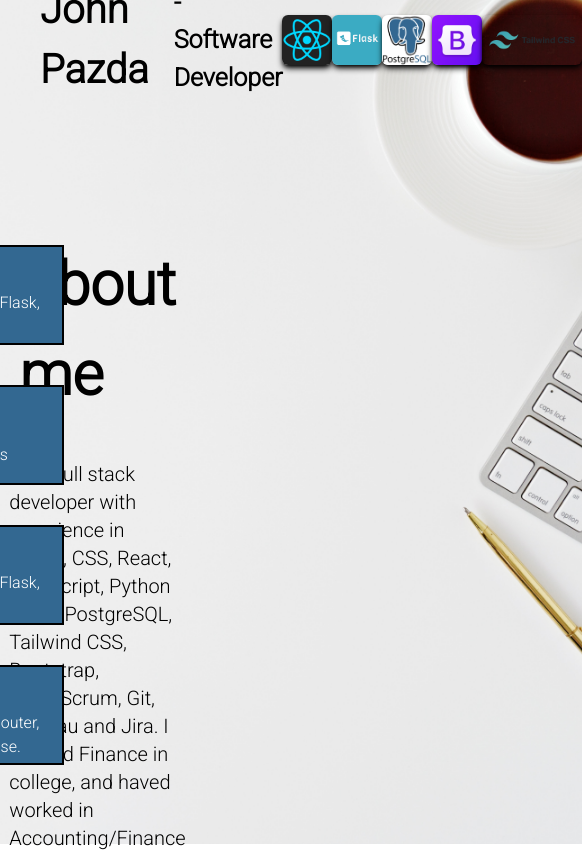
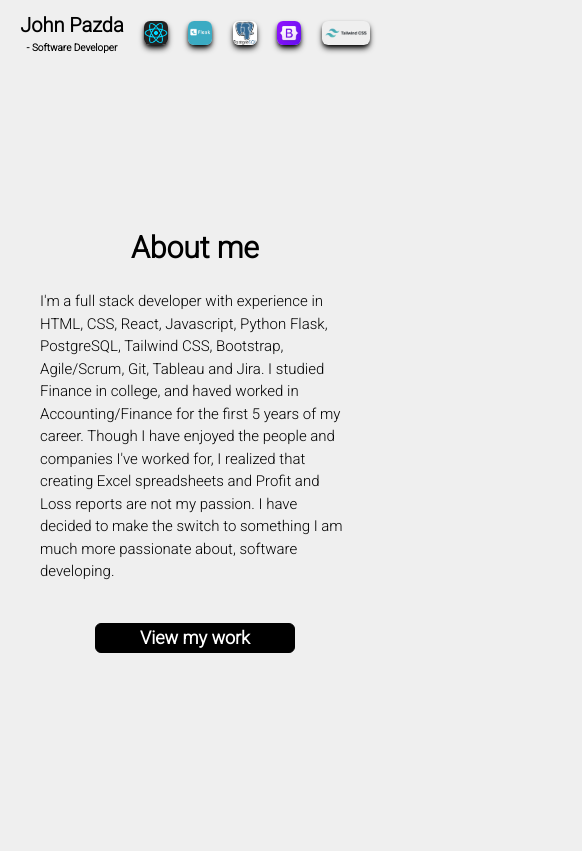
Before and after one commit to Jpazda/portfolio, a React (Create React App) app: page / in a window 390 px wide. Shown: the top 851 px of the page, 582 px wide, since content can reach past the window. Built offline with nearby package versions, Linux system fonts and the light colour scheme.

Commit message:
added responsive styling for cell phones/small screens

```diff
--- a/src/App.js
+++ b/src/App.js
@@ -12,8 +12,8 @@ function App() {
     <div className="d-flex flex-col h-screen w-screen">
       <AppContext.Provider value={{ showProjects, setShowProjects }}>
         <Header />
-        {!showProjects ? <AboutMe /> : ""}
-        <Projects />
+         { !showProjects ? <AboutMe /> : ""}
+         <Projects />
       </AppContext.Provider>
     </div>
   );
--- a/src/Component/AboutMe.jsx
+++ b/src/Component/AboutMe.jsx
@@ -9,9 +9,9 @@ export const AboutMe = () => {
   };
 
   return (
-    <div className="d-flex flex-col w-[50%] items-center justify-around mt-[100px] 2xl:mt-[200px] h-[40%] p-[40px] gap-[40px] ease-in duration-500">
-      <div className="text-[60px] font-bold mt-[20px]"> About me</div>
-      <p className="text-xl">
+    <div className="d-flex flex-col w-[100%] md:w-[50%] items-center justify-around mt-[100px] 2xl:mt-[200px] h-[40%] p-[40px] gap-[20px] md:gap-[40px] ease-in duration-500">
+      <div className="text-[30px] md:text-[60px] font-bold mt-[20px]"> About me</div>
+      <p className="text-[15px] md:text-xl">
         I'm a full stack developer with experience in HTML, CSS, React,
         Javascript, Python Flask, PostgreSQL, Tailwind CSS, Bootstrap,
         Agile/Scrum, Git, Tableau and Jira. I studied Finance in college, and
@@ -24,7 +24,7 @@ export const AboutMe = () => {
       <button
         className="border border-black h-[75px] w-[200px]
                             rounded-md text-white text-lg
-                            font-semibold bg-black hover:scale-95"
+                            font-semibold bg-black hover:scale-95 mt-[20px] md:mt-[0px]"
         onClick={handleClick}
       >
         View my work
--- a/src/Component/Project.jsx
+++ b/src/Component/Project.jsx
@@ -6,11 +6,11 @@ export const Project = ({ name, description, repoURL }) => {
   };
   return (
     <div
-      className="d-flex justify-self-center flex-col items-center justify-center w-[400px] h-[100px] xl:w-[300] xl:h-[150] text-white bg-[#336891] p-[10px] border-2 border-black hover:scale-95 cursor-pointer"
+      className="d-flex justify-self-center flex-col items-center justify-center w-[200px] h-[75px] md:w-[400px] md:h-[100px] xl:w-[300] xl:h-[150] text-white bg-[#336891] p-[10px] border-2 border-black hover:scale-95 cursor-pointer"
       onClick={handleClick}
     >
-      <p className="text-2xl font-bold mb-[8px]">{name}</p>
-      <p className="d-flex text-center justify-center">{description}</p>
+      <p className="text-[15px] md:text-2xl font-bold mb-[8px]">{name}</p>
+      <p className="text-[10px] d-flex text-center justify-center">{description}</p>
     </div>
   );
 };
--- a/src/Component/Projects.jsx
+++ b/src/Component/Projects.jsx
@@ -11,12 +11,12 @@ export const Projects = () => {
 
   return (
     <div
-      className={`d-flex flex-col w-[70%] mt-[25px] 2xl:mt-[100px] items-center h-[70%] p-[40px] mb-[200px] absolute left-0 -translate-x-full transition-all duration-500 ease-in-out ${
+      className={`d-flex flex-col w-[100%] md:w-[70%] mt-[25px] 2xl:mt-[100px] items-center h-[70%] p-[40px] mb-[200px] absolute left-0 -translate-x-full transition-all duration-500 ease-in-out ${
         showProjects ? "translate-x-0" : ""
       }`}
     >
       <div className="text-[40px] 2xl:text-[60px] font-bold mt-[20px]">My Projects</div>
-      <div className="w-full grid grid-cols-1 2xl:grid-cols-2 gap-[40px] items-center justify-center mt-[40px]">
+      <div className="w-full grid grid-cols-1 2xl:grid-cols-2 gap-[20px] md:gap-[30px] xl:gap-[40px] items-center justify-center mt-[40px]">
         <Project
           name="ShelfShare"
           description="Book exchange platform created with React, Flask, PostgreSQL, and Bootstrap"
--- a/src/Component/header.jsx
+++ b/src/Component/header.jsx
@@ -7,35 +7,35 @@ import tailwind from "../assets/tailwind logo.png";
 
 export const Header = () => {
   return (
-    <div className="h-[40px] 2xl-h-[70px] d-flex flex-row items-center justify-around w-screen p-[40px] 2xl:p-[75px]">
-      <div className="d-flex flex-row items-center gap-[25px]">
-        <div className="text-[40px] 2xl:text-[65px] d-flex font-extrabold">John Pazda</div>
-        <p className="text-[25px] font-semibold">- Software Developer</p>
+    <div className="md:h-[40px] 2xl:h-[70px] d-flex flex-row items-center justify-around w-screen p-[10px] md:p-[40px] 2xl:p-[75px]">
+      <div className="d-flex flex-col md:flex-row items-center md:gap-[25px]">
+        <div className="text-[20px] md:text-[40px] 2xl:text-[65px] d-flex font-extrabold">John Pazda</div>
+        <p className="text-[10px] md:text-[25px] font-semibold">- Software Developer</p>
       </div>
         <img
           src={react}
           alt=""
-          className="h-[50px] rounded-md shadow-md shadow-black"
+          className="h-[24px] md:h-[50px] rounded-md shadow-md shadow-black"
         />
         <img
           src={flask}
           alt=""
-          className="h-[50px] rounded-md shadow-md shadow-black"
+          className="h-[24px] md:h-[50px] rounded-md shadow-md shadow-black"
         />
         <img
           src={postgreSQL}
           alt=""
-          className="h-[50px] rounded-md shadow-md shadow-black"
+          className="h-[24px] md:h-[50px] rounded-md shadow-md shadow-black"
         />
         <img
           src={bootstrap}
           alt=""
-          className="h-[50px] rounded-md shadow-md shadow-black"
+          className="h-[24px] md:h-[50px] rounded-md shadow-md shadow-black"
         />
         <img
           src={tailwind}
           alt=""
-          className="h-[50px] rounded-md shadow-md shadow-black"
+          className="h-[24px] md:h-[50px] rounded-md shadow-md shadow-black"
         />
     </div>
   );
--- a/src/index.css
+++ b/src/index.css
@@ -15,3 +15,10 @@ body {
 div {
   display: flex;
 }
+
+@media (max-width: 640px) {
+  body {
+    background-image: none;
+    background-color: #efefef;
+  }
+}
```
